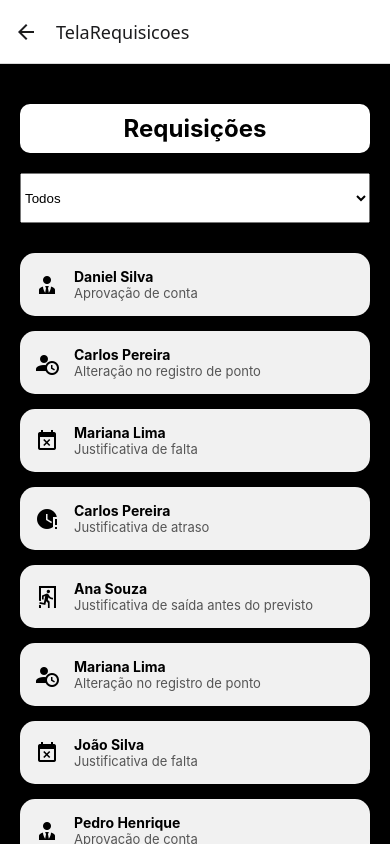
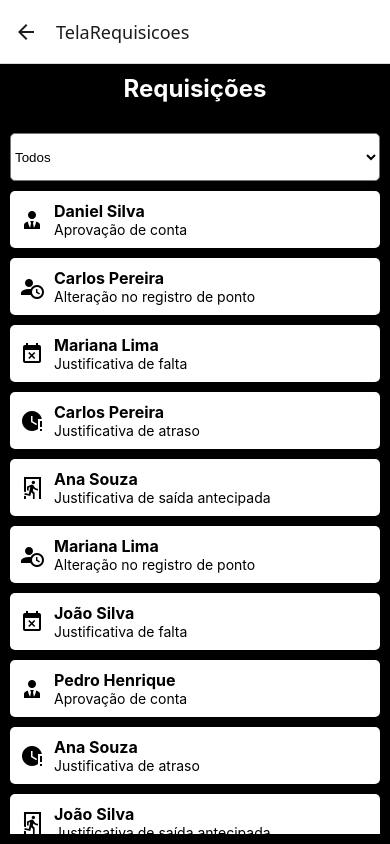
Before and after one commit to rafaeleites/T197_N24CD_Rafael_Leites, a React Native app in the folder projeto_devmoveis/: screen /TelaRequisicoes in a window 390 px wide. Built offline with nearby package versions, Linux system fonts and the light colour scheme.

Commit message:
tela requisicoes funcionando

```diff
--- a/projeto_devmoveis/screens/TelaRequisicoes.js
+++ b/projeto_devmoveis/screens/TelaRequisicoes.js
@@ -1,34 +1,55 @@
 import React, { useState } from 'react';
-import { View, Text, StyleSheet, ScrollView } from 'react-native';
-import { Picker } from '@react-native-picker/picker'; // Importação corrigida
+import { View, Text, StyleSheet, ScrollView, Modal, TouchableOpacity } from 'react-native';
+import { Picker } from '@react-native-picker/picker';
 import MaterialCommunityIcons from 'react-native-vector-icons/MaterialCommunityIcons';
 
-const cor1 = '#000000'; // Preto
+const cor1 = '#FFFFFF'; // Branco
 const cor2 = "#f0dc82"; // Dourado
-const cor3 = '#2F2F2F'; // Cinza
-const cor4 = '#F5F5DC'; // Bege
+const cor3 = '#000000'; // Preto
+const cor4 = '#FFFFFF'; // Branco
 const cor5 = '#B8860B'; // Dourado 2
 
 export default function TelaRequisicoes() {
-  const [tipoSelecionado, setTipoSelecionado] = useState(''); // Filtro por tipo de requisição
-
-  const requisicoes = [
+  const [tipoSelecionado, setTipoSelecionado] = useState('');
+  const [modalVisible, setModalVisible] = useState(false);
+  const [requisicaoSelecionada, setRequisicaoSelecionada] = useState(null);
+  const [requisicoesAtuais, setRequisicoesAtuais] = useState([
     { nome: "Daniel Silva", tipo: "Aprovação de conta", icon: "account-tie" },
     { nome: "Carlos Pereira", tipo: "Alteração no registro de ponto", icon: "account-clock" },
     { nome: "Mariana Lima", tipo: "Justificativa de falta", icon: "calendar-remove" },
     { nome: "Carlos Pereira", tipo: "Justificativa de atraso", icon: "clock-alert" },
-    { nome: "Ana Souza", tipo: "Justificativa de saída antes do previsto", icon: "exit-run" },
+    { nome: "Ana Souza", tipo: "Justificativa de saída antecipada", icon: "exit-run" },
     { nome: "Mariana Lima", tipo: "Alteração no registro de ponto", icon: "account-clock" },
     { nome: "João Silva", tipo: "Justificativa de falta", icon: "calendar-remove" },
     { nome: "Pedro Henrique", tipo: "Aprovação de conta", icon: "account-tie" },
     { nome: "Ana Souza", tipo: "Justificativa de atraso", icon: "clock-alert" },
-    { nome: "João Silva", tipo: "Justificativa de saída antes do previsto", icon: "exit-run" },
-  ];
+    { nome: "João Silva", tipo: "Justificativa de saída antecipada", icon: "exit-run" },
+  ]);
 
-  // Filtrar as requisições com base no tipo selecionado
   const requisicoesFiltradas = tipoSelecionado
-    ? requisicoes.filter((item) => item.tipo === tipoSelecionado)
-    : requisicoes;
+    ? requisicoesAtuais.filter((item) => item.tipo === tipoSelecionado)
+    : requisicoesAtuais;
+
+  const handleRequisicaoPress = (requisicao) => {
+    setRequisicaoSelecionada(requisicao);
+    setModalVisible(true);
+  };
+
+  const handleAprovar = () => {
+    setRequisicoesAtuais((prev) =>
+      prev.filter((item) => item !== requisicaoSelecionada)
+    );
+    setModalVisible(false);
+    alert(`Requisição de ${requisicaoSelecionada.nome} aprovada!`);
+  };
+
+  const handleReprovar = () => {
+    setRequisicoesAtuais((prev) =>
+      prev.filter((item) => item !== requisicaoSelecionada)
+    );
+    setModalVisible(false);
+    alert(`Requisição de ${requisicaoSelecionada.nome} reprovada!`);
+  };
 
   return (
     <View style={styles.container}>
@@ -47,22 +68,52 @@ export default function TelaRequisicoes() {
           <Picker.Item label="Alteração no registro de ponto" value="Alteração no registro de ponto" />
           <Picker.Item label="Justificativa de falta" value="Justificativa de falta" />
           <Picker.Item label="Justificativa de atraso" value="Justificativa de atraso" />
-          <Picker.Item label="Justificativa de saída antes do previsto" value="Justificativa de saída antes do previsto" />
+          <Picker.Item label="Justificativa de saída antecipada" value="Justificativa de saída antecipada" />
         </Picker>
       </View>
 
       {/* Lista de Requisições */}
       <ScrollView contentContainerStyle={styles.scrollContainer}>
         {requisicoesFiltradas.map((item, index) => (
-          <View key={index} style={styles.card}>
-            <MaterialCommunityIcons name={item.icon} size={24} color="#000" style={styles.avatar} />
-            <View>
-              <Text style={styles.nome}>{item.nome}</Text>
-              <Text style={styles.tipo}>{item.tipo}</Text>
+          <TouchableOpacity key={index} onPress={() => handleRequisicaoPress(item)}>
+            <View style={styles.card}>
+              <MaterialCommunityIcons name={item.icon} size={24} color={cor3} style={styles.avatar} />
+              <View>
+                <Text style={styles.nome}>{item.nome}</Text>
+                <Text style={styles.tipo}>{item.tipo}</Text>
+              </View>
+            </View>
+          </TouchableOpacity>
+        ))}
+      </ScrollView>
+
+      {/* Modal para Aprovar/Reprovar */}
+      {requisicaoSelecionada && (
+        <Modal
+          visible={modalVisible}
+          transparent={true}
+          animationType="fade"
+          onRequestClose={() => setModalVisible(false)}
+        >
+          <View style={styles.modalContainer}>
+            <View style={styles.modalContent}>
+              <Text style={styles.modalTitle}>Requisição</Text>
+              <Text style={styles.modalText}>Nome: {requisicaoSelecionada.nome}</Text>
+              <Text style={styles.modalText}>
+                Tipo: {requisicaoSelecionada.tipo === "Justificativa de saída antecipada" ? "Justificativa de saída" : requisicaoSelecionada.tipo}
+              </Text>
+              <View style={styles.modalButtons}>
+                <TouchableOpacity style={styles.approveButton} onPress={handleAprovar}>
+                  <Text style={styles.buttonText}>Aprovar</Text>
+                </TouchableOpacity>
+                <TouchableOpacity style={styles.rejectButton} onPress={handleReprovar}>
+                  <Text style={styles.buttonText}>Reprovar</Text>
+                </TouchableOpacity>
+              </View>
             </View>
           </View>
-        ))}
-      </ScrollView>
+        </Modal>
+      )}
     </View>
   );
 }
@@ -70,57 +121,96 @@ export default function TelaRequisicoes() {
 const styles = StyleSheet.create({
   container: {
     flex: 1,
-    backgroundColor: cor1,
-    paddingTop: 40,
-    paddingHorizontal: 20,
+    backgroundColor: cor3, // Fundo preto
+    padding: 10,
   },
   title: {
     fontSize: 24,
     fontWeight: 'bold',
-    color: '#000',
-    backgroundColor: '#fff',
-    padding: 10,
-    borderRadius: 10,
+    color: cor1, // Branco
+    marginBottom: 10,
     textAlign: 'center',
-    marginBottom: 20,
-    shadowColor: '#000',
-    shadowOpacity: 0.2,
-    shadowOffset: { width: 0, height: 2 },
-    elevation: 5,
   },
   pickerContainer: {
-    backgroundColor: '#fff',
-    borderRadius: 20,
-    marginBottom: 20,
-    elevation: 2,
+    marginBottom: 10,
+    marginTop: 20,
   },
   picker: {
-    height: 50,
-    width: '100%',
-    color: '#000',
+    backgroundColor: cor4, // Fundo branco
+    borderRadius: 5,
+    color: cor3, // Texto preto
+    height: 48, // Altura reduzida
   },
   scrollContainer: {
-    paddingBottom: 80,
-    marginTop: 10,
+    paddingBottom: 20,
   },
   card: {
     flexDirection: 'row',
     alignItems: 'center',
-    backgroundColor: '#F1F1F1',
-    padding: 15,
-    borderRadius: 15,
-    marginBottom: 15,
+    backgroundColor: cor4, // Branco
+    padding: 10,
+    borderRadius: 5,
+    marginBottom: 10,
   },
   avatar: {
-    marginRight: 15,
+    marginRight: 10,
   },
   nome: {
+    fontSize: 16,
     fontWeight: 'bold',
-    fontSize: 14,
-    color: '#000',
+    color: cor3, // Preto
   },
   tipo: {
-    fontSize: 13,
-    color: '#555',
+    fontSize: 14,
+    color: cor3, // Preto
+  },
+  modalContainer: {
+    flex: 1,
+    justifyContent: 'center',
+    alignItems: 'center',
+    backgroundColor: 'rgba(0, 0, 0, 0.5)', // Fundo semitransparente
+  },
+  modalContent: {
+    backgroundColor: cor4, // Fundo branco
+    padding: 20,
+    borderRadius: 10,
+    width: '80%',
+    alignItems: 'center',
+  },
+  modalTitle: {
+    fontSize: 18,
+    fontWeight: 'bold',
+    marginBottom: 10,
+    color: cor3, // Preto
+  },
+  modalText: {
+    fontSize: 16,
+    marginBottom: 20,
+    color: cor3, // Preto
+  },
+  modalButtons: {
+    flexDirection: 'row',
+    justifyContent: 'space-between',
+    width: '100%',
+  },
+  approveButton: {
+    backgroundColor: cor2, // Dourado
+    padding: 10,
+    borderRadius: 5,
+    flex: 1,
+    marginRight: 5,
+    alignItems: 'center',
+  },
+  rejectButton: {
+    backgroundColor: cor5, // Dourado 2
+    padding: 10,
+    borderRadius: 5,
+    flex: 1,
+    marginLeft: 5,
+    alignItems: 'center',
+  },
+  buttonText: {
+    color: cor1, // Branco
+    fontWeight: 'bold',
   },
 });
```
